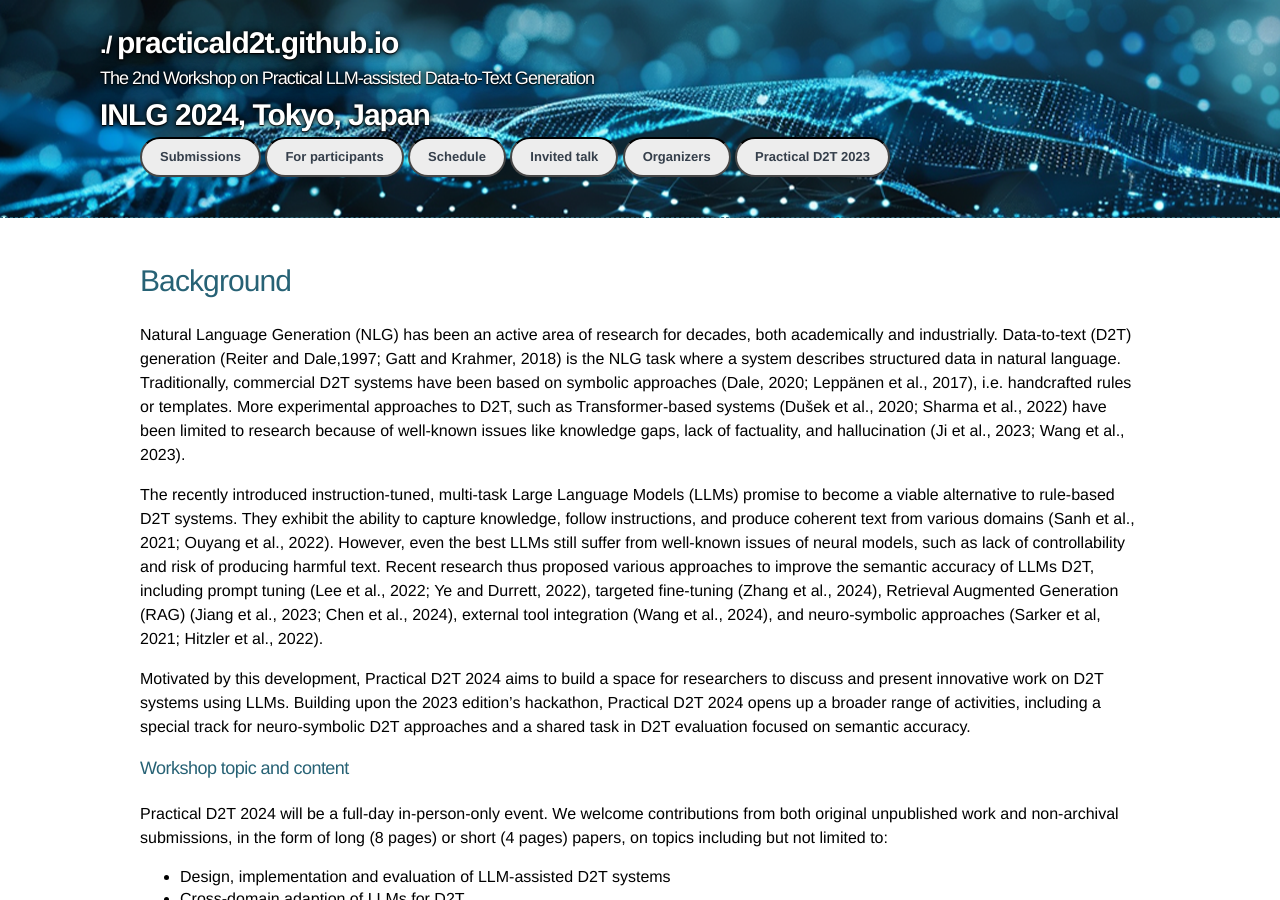
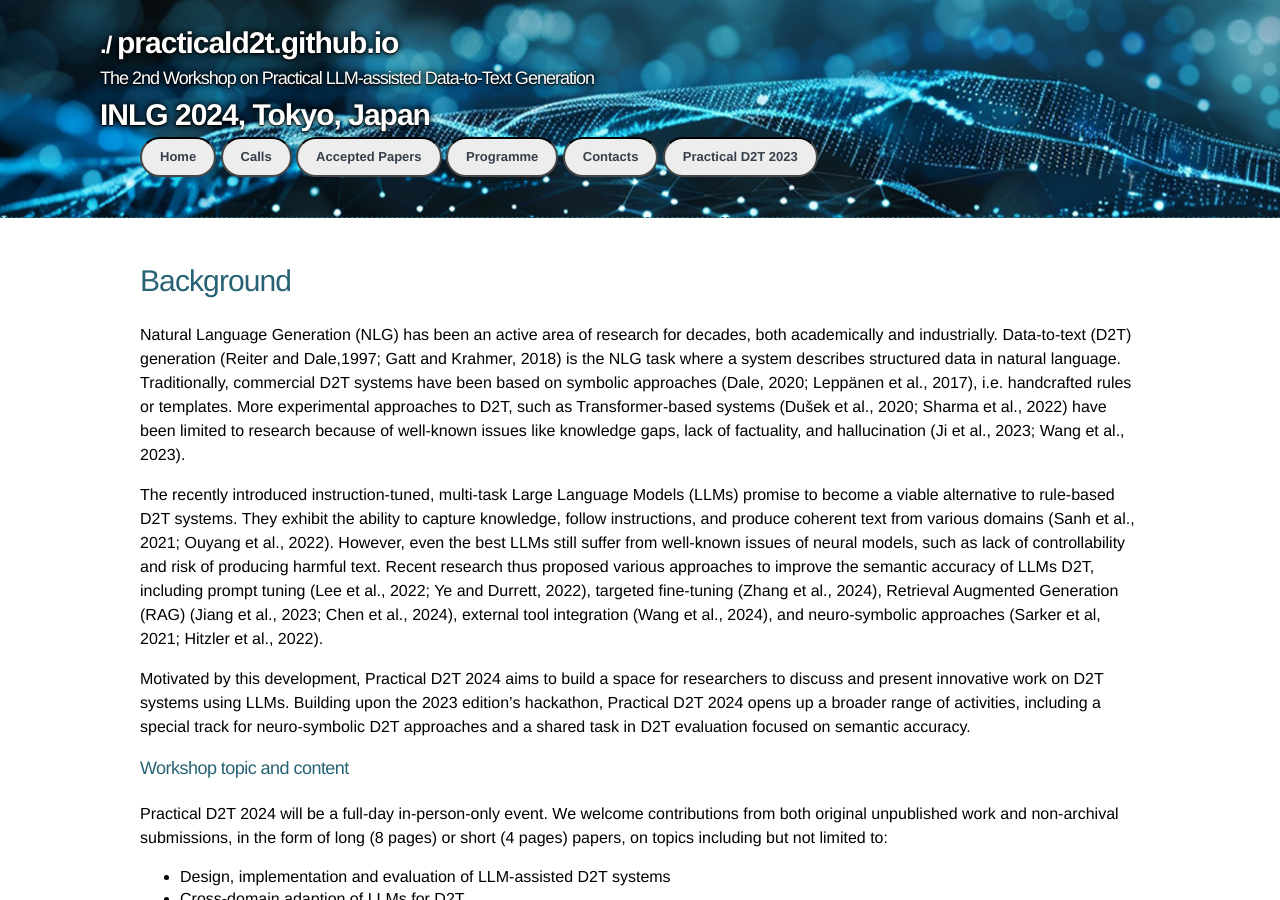
Before and after one commit to practicald2t/practicald2t.github.io, a Jekyll site: the page built from index.md, in a window 1280 px wide and 900 px high. Built offline with Jekyll 4.4.1, drawn with Linux system fonts in a browser that asks for light colours.

Commit message:
Update default.html

```diff
--- a/_layouts/default.html
+++ b/_layouts/default.html
@@ -25,11 +25,11 @@
       <h4>INLG 2024, Tokyo, Japan</h4>
       <section id="downloads">
 
-        <a href="#submissions" class="btn">Submissions</a>
-        <a href="#for-participants" class="btn">For participants</a>
-        <a href="#schedule" class="btn">Schedule</a>
-        <a href="#invited-talk" class="btn">Invited talk</a>
-        <a href="#organizers" class="btn">Organizers</a>
+        <a href="/index.md" class ="btn">Home</a>
+        <a href="/pages/cfp.md" class ="btn">Calls</a>
+        <a href="/pages/accepted_papers.md" class ="btn">Accepted Papers</a>
+        <a href="/pages/programme.md" class ="btn">Programme</a>
+        <a href="/pages/contacts.md" class ="btn">Contacts</a>
         <a href="/2023/" class="btn">Practical D2T 2023</a>
       </section>
     </div>
```
